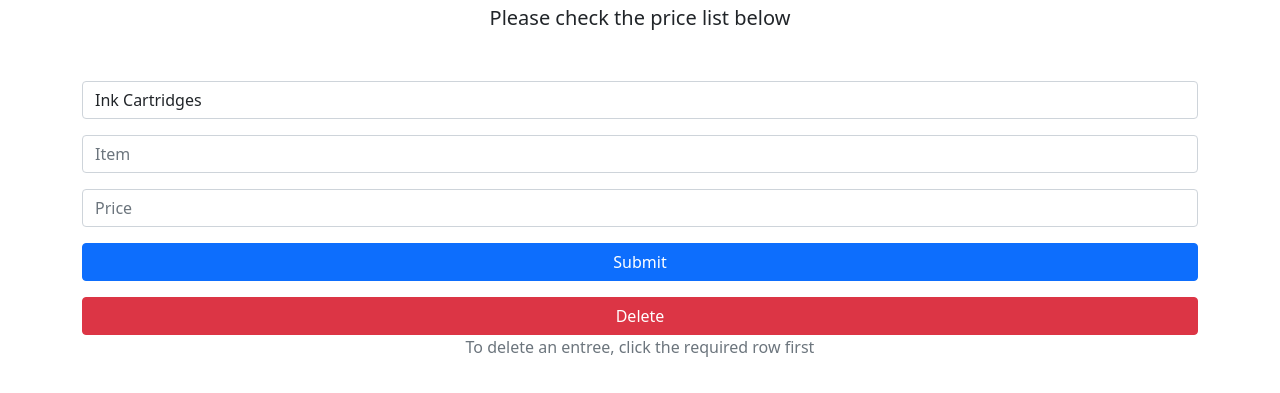
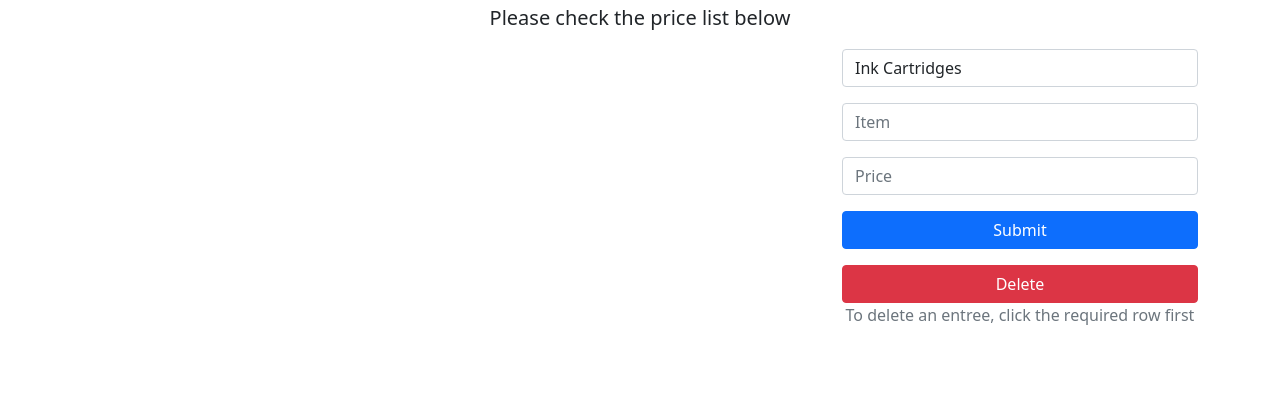
Before and after one commit to YWRBSB/ssp-ca3, a website: page view/index.html in a window 1280 px wide. Shown: the part 157-550 px from the top of the page. Drawn offline with nearby package versions, Linux system fonts and the light colour scheme; no server answers.

Commit message:
updtae index.html

```diff
--- a/view/index.html
+++ b/view/index.html
@@ -33,12 +33,13 @@
         </nav>
         <!-- Page content-->
         <div class="container">
+            <div class="row">
             <div class="text-center mt-5">
                 <h1>Mobile and Ink Price List</h1>
                 <p class="lead">Please check the price list below</p>
                  </div>
                  <div id="results" class="col-lg-8 mb-5 order-1"></div>
-                 <div id="menu" class="col-lg-4 mb-5 order-2"></div>
+                 <div id="menu" class="col-lg-4 mb-5 order-2">
                  <form enctype="application/json" action="/post/json" method="post">
                     <div class="form-group">
                         <select class="form-control" name="sec_n">
```
